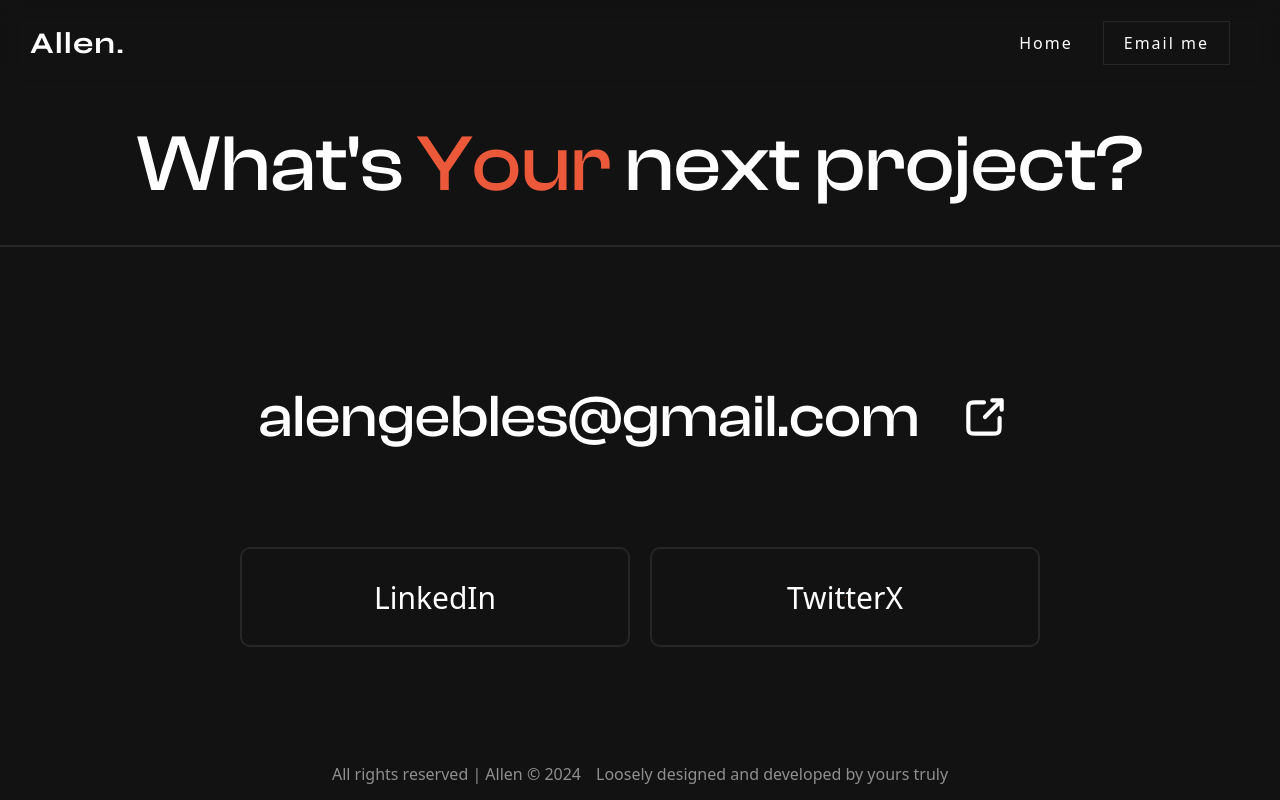
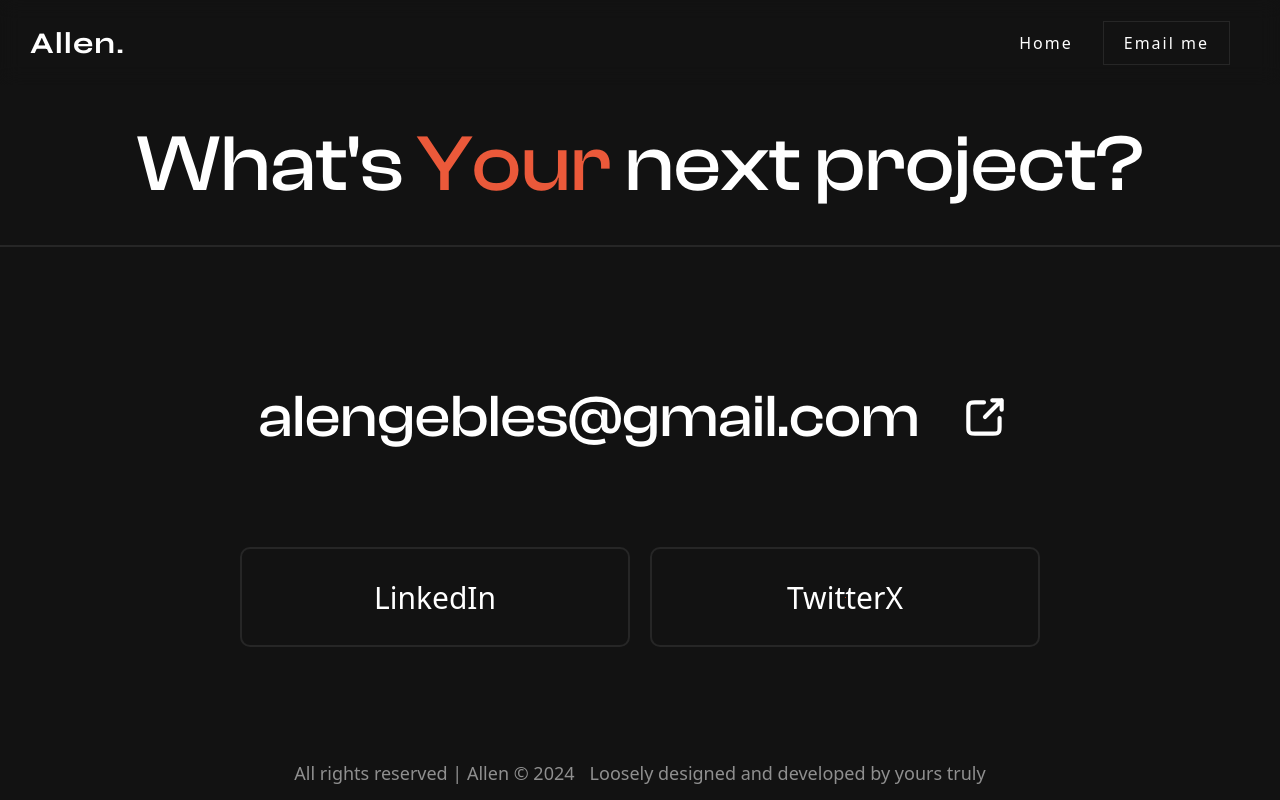
Before and after one commit to Alen-Gebles/AllenGebles, a website built with Parcel: page contact.html in a window 1280 px wide. Built offline with nearby package versions, Linux system fonts and the light colour scheme; files whose address does not match are found by name; a web font is replaced by a local one.

Commit message:
Update contactInsights.css

```diff
--- a/src/CSS/contactInsights.css
+++ b/src/CSS/contactInsights.css
@@ -116,4 +116,5 @@
   color: var(--lightgray-clr);
   font-weight: 100;
   white-space: nowrap;
+  font-size: max(10px, min(2vw, 18px));
 }
```
